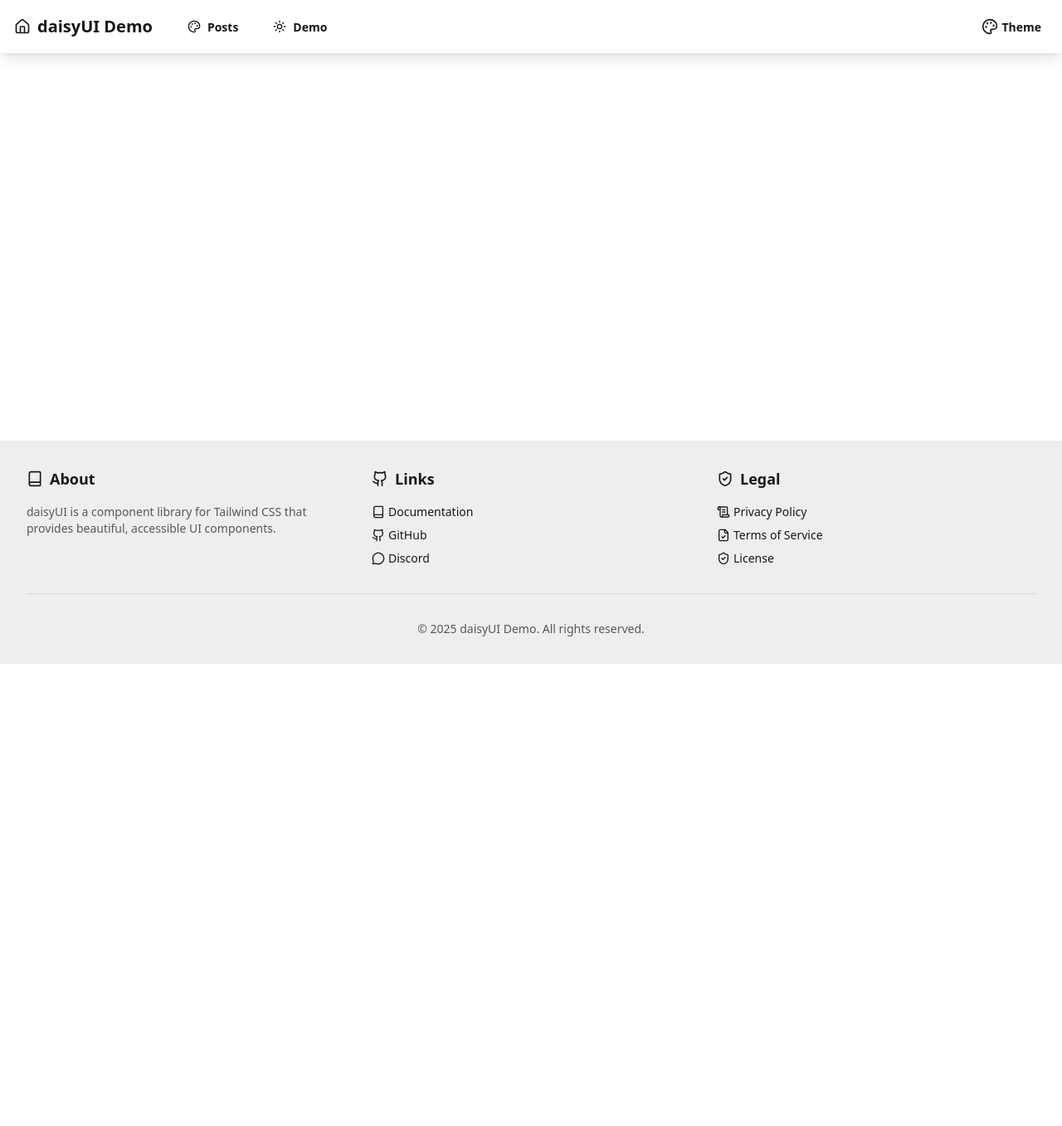
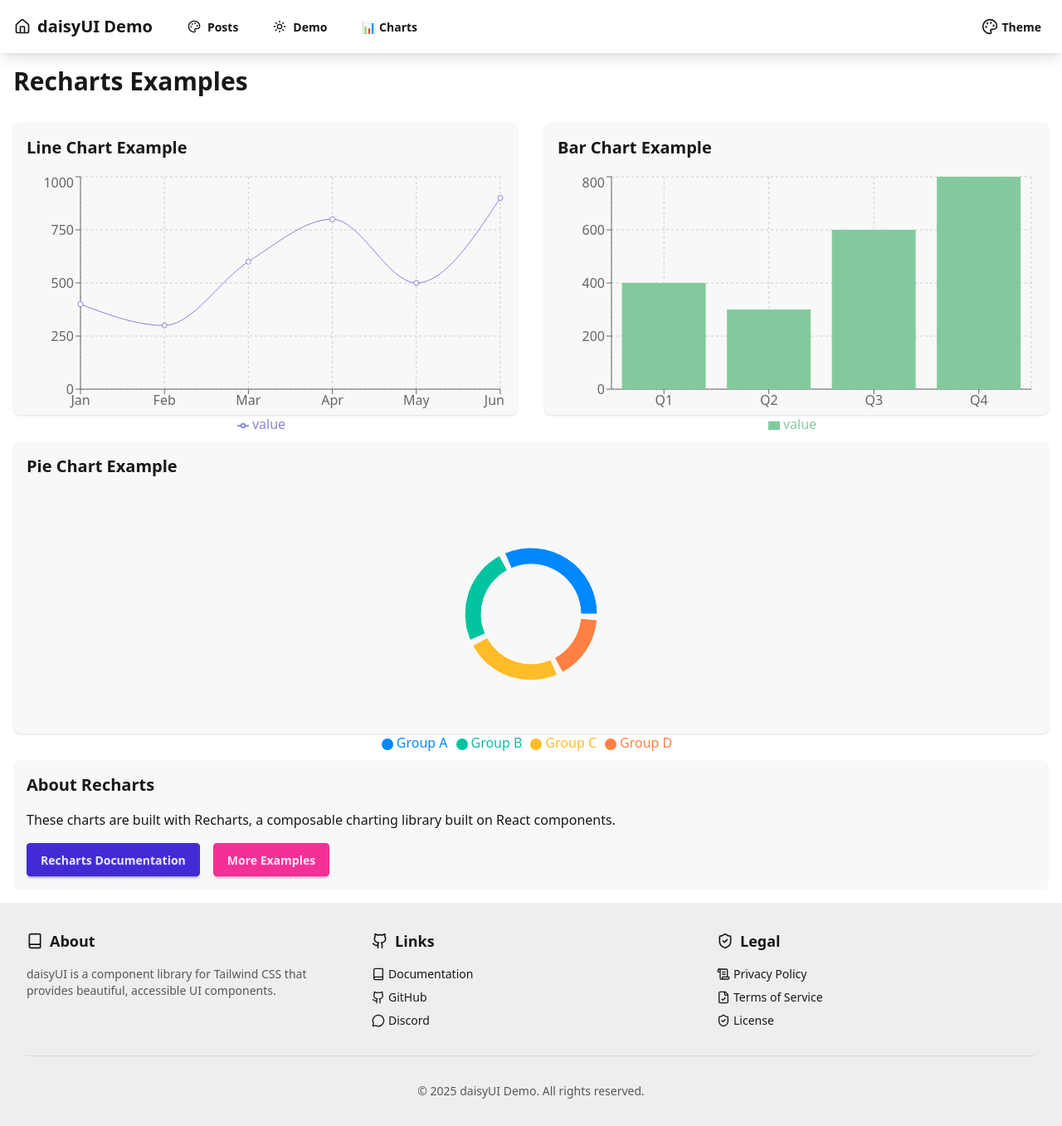
Before and after one commit to Radomiej/vite-react-daisyui-ts-template, a React (Vite) app in the folder vite-react-daisyui-ts/: page /charts in a window 1280 px wide. Shown: the whole page at 83% size. Before the commit the page ends 800 px from the top, so only its background shows below. Built offline with nearby package versions, Linux system fonts and the light colour scheme.

Commit message:
feat: add recharts integration with line, bar and pie chart examples

```diff
--- a/vite-react-daisyui-ts/package.json
+++ b/vite-react-daisyui-ts/package.json
@@ -17,6 +17,7 @@
     "@tanstack/react-query": "^5.80.7",
     "@tanstack/react-query-devtools": "^5.80.7",
     "@types/react-router-dom": "^5.3.3",
+    "@types/recharts": "^2.0.1",
     "axios": "^1.10.0",
     "daisyui": "^5.0.43",
     "lucide-react": "^0.515.0",
@@ -24,6 +25,7 @@
     "react-dom": "^19.1.0",
     "react-redux": "^9.2.0",
     "react-router-dom": "^7.6.2",
+    "recharts": "^2.15.3",
     "tailwindcss": "^4.1.10"
   },
   "devDependencies": {
--- a/vite-react-daisyui-ts/src/App.tsx
+++ b/vite-react-daisyui-ts/src/App.tsx
@@ -5,6 +5,7 @@
 import { HomePage } from './pages/HomePage';
 import { DemoPage } from './pages/DemoPage';
 import { PostsPage } from './pages/PostsPage';
+import { ChartsPage } from './pages/ChartsPage';
 
 const queryClient = new QueryClient();
 
@@ -20,6 +21,7 @@
               <Route path="/" element={<HomePage />} />
               <Route path="/demo" element={<DemoPage />} />
               <Route path="/posts" element={<PostsPage />} />
+              <Route path="/charts" element={<ChartsPage />} />
             </Routes>
           </main>
           <Footer />
--- /dev/null
+++ b/vite-react-daisyui-ts/src/components/charts/BarChartExample.tsx
@@ -0,0 +1,35 @@
+import {
+  BarChart,
+  Bar,
+  XAxis,
+  YAxis,
+  CartesianGrid,
+  Tooltip,
+  Legend,
+  ResponsiveContainer,
+} from 'recharts';
+
+const data = [
+  { name: 'Q1', value: 400 },
+  { name: 'Q2', value: 300 },
+  { name: 'Q3', value: 600 },
+  { name: 'Q4', value: 800 },
+];
+
+export const BarChartExample = () => {
+  return (
+    <div className="h-80 w-full">
+      <h2 className="text-xl font-bold mb-4">Bar Chart Example</h2>
+      <ResponsiveContainer width="100%" height="100%">
+        <BarChart data={data}>
+          <CartesianGrid strokeDasharray="3 3" />
+          <XAxis dataKey="name" />
+          <YAxis />
+          <Tooltip />
+          <Legend />
+          <Bar dataKey="value" fill="#82ca9d" />
+        </BarChart>
+      </ResponsiveContainer>
+    </div>
+  );
+};
--- /dev/null
+++ b/vite-react-daisyui-ts/src/components/charts/LineChartExample.tsx
@@ -0,0 +1,37 @@
+import {
+  LineChart,
+  Line,
+  XAxis,
+  YAxis,
+  CartesianGrid,
+  Tooltip,
+  Legend,
+  ResponsiveContainer,
+} from 'recharts';
+
+const data = [
+  { name: 'Jan', value: 400 },
+  { name: 'Feb', value: 300 },
+  { name: 'Mar', value: 600 },
+  { name: 'Apr', value: 800 },
+  { name: 'May', value: 500 },
+  { name: 'Jun', value: 900 },
+];
+
+export const LineChartExample = () => {
+  return (
+    <div className="h-80 w-full">
+      <h2 className="text-xl font-bold mb-4">Line Chart Example</h2>
+      <ResponsiveContainer width="100%" height="100%">
+        <LineChart data={data}>
+          <CartesianGrid strokeDasharray="3 3" />
+          <XAxis dataKey="name" />
+          <YAxis />
+          <Tooltip />
+          <Legend />
+          <Line type="monotone" dataKey="value" stroke="#8884d8" activeDot={{ r: 8 }} />
+        </LineChart>
+      </ResponsiveContainer>
+    </div>
+  );
+};
--- /dev/null
+++ b/vite-react-daisyui-ts/src/components/charts/PieChartExample.tsx
@@ -0,0 +1,52 @@
+import { useState } from 'react';
+import { PieChart, Pie, Cell, ResponsiveContainer, Tooltip, Legend } from 'recharts';
+
+const COLORS = ['#0088FE', '#00C49F', '#FFBB28', '#FF8042', '#8884d8'];
+
+const data = [
+  { name: 'Group A', value: 400 },
+  { name: 'Group B', value: 300 },
+  { name: 'Group C', value: 300 },
+  { name: 'Group D', value: 200 },
+];
+
+type PieData = {
+  name: string;
+  value: number;
+};
+
+export const PieChartExample = () => {
+  const [activeIndex, setActiveIndex] = useState<number>();
+
+  const onPieEnter = (_: PieData, index: number) => {
+    setActiveIndex(index);
+  };
+
+  return (
+    <div className="h-80 w-full">
+      <h2 className="text-xl font-bold mb-4">Pie Chart Example</h2>
+      <ResponsiveContainer width="100%" height="100%">
+        <PieChart>
+          <Pie
+            activeIndex={activeIndex}
+            data={data}
+            cx="50%"
+            cy="50%"
+            innerRadius={60}
+            outerRadius={80}
+            fill="#8884d8"
+            paddingAngle={5}
+            dataKey="value"
+            onMouseEnter={onPieEnter}
+          >
+            {data.map((_, index) => (
+              <Cell key={`cell-${index}`} fill={COLORS[index % COLORS.length]} />
+            ))}
+          </Pie>
+          <Tooltip />
+          <Legend />
+        </PieChart>
+      </ResponsiveContainer>
+    </div>
+  );
+};
--- a/vite-react-daisyui-ts/src/components/layout/Navbar.tsx
+++ b/vite-react-daisyui-ts/src/components/layout/Navbar.tsx
@@ -19,6 +19,7 @@
         <div className="hidden md:flex flex-row gap-2">
           <Link to="/posts" className="btn btn-ghost flex items-center gap-2"><Palette className="w-4 h-4" />Posts</Link>
           <Link to="/demo" className="btn btn-ghost flex items-center gap-2"><Sun className="w-4 h-4" />Demo</Link>
+          <Link to="/charts" className="btn btn-ghost flex items-center gap-2">📊 Charts</Link>
         </div>
       </div>
       <div className="flex-none">
@@ -48,6 +49,7 @@
         <ul tabIndex={0} className="menu menu-sm dropdown-content mt-3 z-[1] p-2 shadow bg-base-100 rounded-box w-52">
           <li><Link to="/posts">Posts</Link></li>
           <li><Link to="/demo">Demo</Link></li>
+          <li><Link to="/charts">📊 Charts</Link></li>
         </ul>
       </div>
     </nav>
--- /dev/null
+++ b/vite-react-daisyui-ts/src/pages/ChartsPage.tsx
@@ -0,0 +1,48 @@
+import { LineChartExample } from '../components/charts/LineChartExample';
+import { BarChartExample } from '../components/charts/BarChartExample';
+import { PieChartExample } from '../components/charts/PieChartExample';
+
+export const ChartsPage = () => {
+  return (
+    <div className="container mx-auto p-4">
+      <h1 className="text-3xl font-bold mb-8">Recharts Examples</h1>
+      <div className="grid grid-cols-1 lg:grid-cols-2 gap-8">
+        <div className="bg-base-200 p-4 rounded-lg shadow">
+          <LineChartExample />
+        </div>
+        <div className="bg-base-200 p-4 rounded-lg shadow">
+          <BarChartExample />
+        </div>
+        <div className="bg-base-200 p-4 rounded-lg shadow lg:col-span-2">
+          <PieChartExample />
+        </div>
+      </div>
+      <div className="mt-8 p-4 bg-base-200 rounded-lg">
+        <h2 className="text-xl font-bold mb-4">About Recharts</h2>
+        <p className="mb-4">
+          These charts are built with Recharts, a composable charting library built on React components.
+        </p>
+        <div className="flex gap-4">
+          <a
+            href="https://recharts.org/en-US/"
+            target="_blank"
+            rel="noopener noreferrer"
+            className="btn btn-primary"
+          >
+            Recharts Documentation
+          </a>
+          <a
+            href="https://recharts.org/en-US/examples"
+            target="_blank"
+            rel="noopener noreferrer"
+            className="btn btn-secondary"
+          >
+            More Examples
+          </a>
+        </div>
+      </div>
+    </div>
+  );
+};
+
+export default ChartsPage;
```
Also changed, not shown: 1 other file (tests, documents, lock files or other folders).
